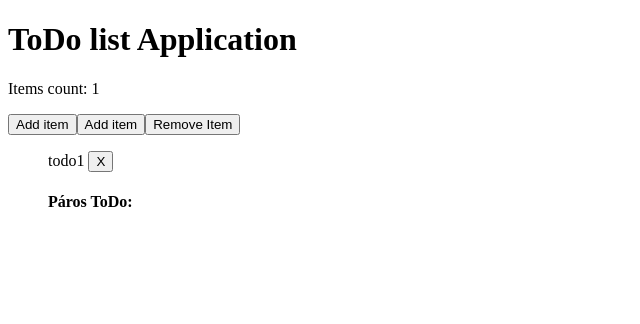
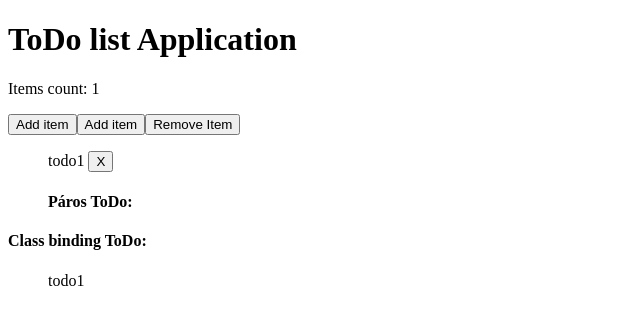
Before and after one commit to vblaskovics/AngularAkademia2022, an Angular app in the folder todo-app/: page / in a window 1280 px wide. Shown: the top 324 px of the page, without its empty margins (0-640 px from the left). Built offline with nearby package versions, Linux system fonts and the light colour scheme.

Commit message:
"changes"

```diff
--- a/todo-app/src/app/todo-list/todo-list.component.css
+++ b/todo-app/src/app/todo-list/todo-list.component.css
@@ -1,3 +1,19 @@
 li {
     list-style-type:none
 }
+
+/* span {
+    background-color: rgb(127, 255, 172);
+} */
+
+.greyBg {
+    background-color: grey;
+}
+
+.todoMoreThanEight {
+    color:red
+}
+
+.prime {
+    font-weight: 700;
+}
--- a/todo-app/src/app/todo-list/todo-list.component.html
+++ b/todo-app/src/app/todo-list/todo-list.component.html
@@ -19,7 +19,18 @@
     <li
         *ngFor="let evenItem of items; let i = index"
         >
-        <div *ngIf="i % 2 === 1">{{ evenItem }}</div>
+        <div *ngIf="(i+1) % 2 === 0">{{ evenItem }}</div>
 
         </li>
     </ul>
+
+
+        <h4>Class binding ToDo:</h4>
+        <ul [class.todoMoreThanEight]="onTodoMoreThanEight">
+          <li
+            *ngFor="let itemElem of items; let i = index"
+            [class.greyBg]="i % 2 === 1"
+            [class.prime]="isPrime(i+1)">
+              {{ itemElem }}
+          </li>
+        </ul>
--- a/todo-app/src/app/todo-list/todo-list.component.ts
+++ b/todo-app/src/app/todo-list/todo-list.component.ts
@@ -1,5 +1,4 @@
 import { Component, OnInit } from '@angular/core';
-import { findIndex } from 'rxjs';
 
 @Component({ //app.comp dekorátor - ez hivja meg a komponenst a bönglszőbe
   selector: 'app-todo-list',
@@ -9,20 +8,38 @@ import { findIndex } from 'rxjs';
 export class TodoListComponent implements OnInit {
 
   // itemsCount: number;
+  grey = 'background-color: gray;';
   nextId: number;
   items: string[];
   // evenItem: string[];
+  // grey: string;
 
 
   constructor() {
     this.items = ["todo1"];
     this.nextId = this.items.length +1;
     // this.evenItem = this.items.filter(x => x % 2 === 0);
+    // this.grey = '';
    }
+
+
+  get onTodoMoreThanEight(): boolean {
+    return this.items.length > 8;
+  }
 
   get itemsCount(): number {
     return this.items.length
   } //változóként kezeli a függvényt a getet. getterés
+
+  isPrime(num: number): boolean {
+    if (num === 0 || num === 1 ) return false;
+    if (num === 2 ) return true;
+    let maxCheck = Math.ceil(Math.sqrt(num));
+    for (let i = 2; i <= maxCheck; i++) {
+      if (num % i === 0) return false;
+    }
+    return true;
+  }
 
   ngOnInit(): void {
   }
```
